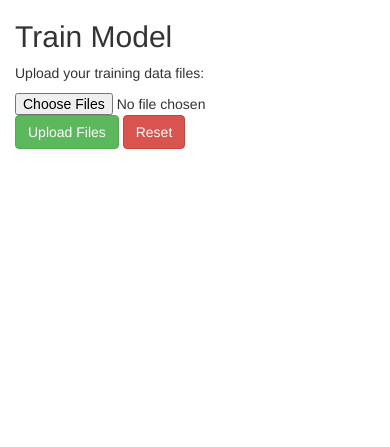
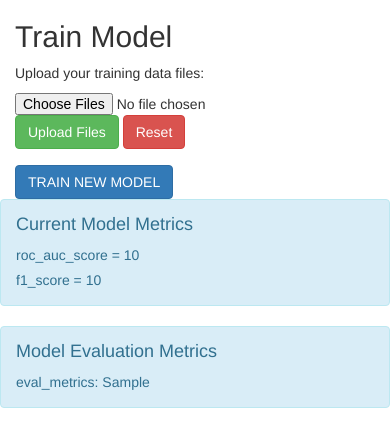
Before and after one commit to ayhanoruc/predictive-wafer-maintenance, a Flask app: template templates/training.html in a window 390 px wide. Shown: the top 447 px of the page. Run offline with Flask 3, Linux system fonts and the light colour scheme; the template is opened without the code that fills it: most values are stand-ins (such as "Sample title", 1, 10 or a date in 2020); some libraries are stand-ins or nearby versions.

Commit message:
flask app frontend/backend functionality completed

```diff
--- a/app.py
+++ b/app.py
@@ -1,13 +1,15 @@
-from flask import Flask, render_template, url_for, request
+from flask import Flask, render_template, url_for, request, jsonify
 from flask_bootstrap import Bootstrap
 import os,sys
 import datetime
 from config import PROJECT_ROOT
+from src.pipeline.prediction_pipeline import PredictionPipeline
+from src.pipeline.training_pipeline import TrainingPipeline
 
 
 app = Flask(__name__)
 Bootstrap(app)
-app.config['UPLOAD_FOLDER'] = 'uploads_dir'
+#app.config['UPLOAD_FOLDER'] = 'prediction_dataset_dir'
 app.config['STATIC_FOLDER'] = 'static'
 
 @app.route('/', methods=['GET','POST'])
@@ -19,50 +21,130 @@ def index():
 @app.route('/training', methods=['GET', 'POST'])
 def training():
     upload_status = None  # Initialize upload status
+    roc_auc_score = None
+    f1_score = None
+    eval_metrics = None
+    if request.method == 'POST':
+        uploades_dir = os.path.join(PROJECT_ROOT, 'uploaded_feature_store')
+        os.makedirs(uploades_dir, exist_ok=True)
+        uploaded_files = request.files.getlist('files[]')
 
-    if request.method == 'POST':
-        uploades_dir = os.path.join(PROJECT_ROOT, "uploads_dir")
-        os.makedirs(uploades_dir, exist_ok=True)
-        if 'files[]' not in request.files:
+        if len(uploaded_files)<=1:
             upload_status = "No files were uploaded."
         else:
-            uploaded_files = request.files.getlist('files[]')
+
             for file in uploaded_files:
                 file_path = os.path.join(uploades_dir, file.filename)
                 file.save(file_path)
             upload_status = "Files uploaded successfully!"
 
-    return render_template('training.html', upload_status=upload_status)
+    return render_template('training.html', upload_status=upload_status, roc_auc_score = roc_auc_score, f1_score = f1_score, eval_metrics = eval_metrics)
+
 
 
 
 @app.route('/prediction', methods=['GET', 'POST'])
 def prediction():
 
-    prediction_status = None  # Initialize upload status
+    upload_status = None  # Initialize upload status
+    prediction_results = None
 
     if request.method == 'POST':
-        uploades_dir = os.path.join(PROJECT_ROOT, "uploads_dir")
+        uploades_dir = os.path.join(PROJECT_ROOT, 'prediction_dataset_dir')
         os.makedirs(uploades_dir, exist_ok=True)
 
-        if 'files[]' not in request.files:
-            prediction_status = "No files were uploaded."
+        uploaded_files = request.files.getlist('files[]')
 
+        if len(uploaded_files)<=1:
+            upload_status = "No files were uploaded."
         else:
-
-            uploaded_files = request.files.getlist('files[]')
-
             for file in uploaded_files:
                 file_path = os.path.join(uploades_dir, file.filename)
                 file.save(file_path)
+            upload_status = "Prediction files uploaded successfully!"
+            #return render_template('prediction.html', upload_status=upload_status, prediction_results= prediction_results)
 
-            prediction_status = "Prediction successful!"
+        """i will start model prediction pipeline that is called from another module(which is ready to use)
+           the prediction pipeline will return predictions, then i need to update the right side predictions box after getting
+           predictions.
+        """
 
 
-    return render_template('prediction.html', prediction_status=prediction_status)
+    return render_template('prediction.html', upload_status=upload_status, prediction_results= prediction_results)
+
+
+
+def get_prediction_results():
+
+    #y_pred,best_model_metrics = PredictionPipeline().start_prediction_pipeline()
+    print("prediction started")
+    prediction_result = PredictionPipeline().start_prediction_pipeline()[0].tolist()
+    #print(prediction_result)
+
+    return prediction_result
+
+
+@app.route('/get_predictions', methods=['POST'])
+def get_predictions():
+
+    prediction_result = get_prediction_results()
+    #print(prediction_result)
+
+    response ={
+
+        'prediction_result': prediction_result
+
+        }
+
+
+    return jsonify(response)
+
+
+def train_model():
+    print("model training started")
+    training_pipeline = TrainingPipeline()
+    model_eval_dict = training_pipeline.run_training_pipeline(is_manual_ingestion=True)
+
+    return model_eval_dict
+
+@app.route('/manual_training', methods=['POST'])
+def manual_training():
+
+    model_eval_dict = train_model()
+    """
+    here implement the logic for:
+    if model_eval_dict==False:
+        some popup message should come up
+    """
+
+    print("model trained succesfully")
+    """response ={
+
+        #'prediction_result': model_eval_dict
+
+        "is_model_accepted": True,
+        #"improved_cost_score": self.improved_cost_score,
+        "improved_roc_auc_score": 0.2,
+        "improved_f1_score" : 0.1,
+        "best_model_path" : "example/path",
+        "trained_model_file_path" : "example/path",
+        "trained_model_metrics_artifact" : {'artifact':'values'},
+        "best_model_metrics_artifact" : {'artifact':'values'}
+
+
+        }"""
+
+    response = {
+        'prediction_result': model_eval_dict
+    }
+
+
+    return jsonify(response)
+
 
 
 
 
 if __name__ == '__main__':
+    #print(get_prediction_results())
     app.run(debug=True)
--- a/src/constants/training_pipeline.py
+++ b/src/constants/training_pipeline.py
@@ -23,6 +23,7 @@ DATA_INGESTION_DIR = "data_ingestion"
 DATA_INGESTION_FEATURE_STORE_DIR = "feature_store"
 DATA_INGESTION_INGESTED_DIR = "ingested"
 DATA_INGESTION_SPLIT_RATIO = 0.25
+DATA_INGESTION_UPLOADED_FEATURE_STORE = os.path.join(PROJECT_ROOT,'uploaded_feature_store')
 
 
 # constants related to DataValidation component
@@ -33,6 +34,7 @@ DATA_VALIDATION_VALID_DIR = "valid"
 DATA_VALIDATION_INVALID_DIR = "invalid"
 MONGO_VALID_COLLECTION_NAME = "wafer-valid-training-collection"
 MONGO_INVALID_COLLECTION_NAME = "wafer-invalid-training_collection"
+PREDICTION_DATASET_DIR = "prediction_dataset_dir"
 
 # constants related to DataTransformation component
 
--- a/src/entity/config_entity.py
+++ b/src/entity/config_entity.py
@@ -39,7 +39,7 @@ class DataValidationConfig:
         self.mongo_valid_collection_name = training_pipeline.MONGO_VALID_COLLECTION_NAME
         self.mongo_invalid_collection_name = training_pipeline.MONGO_INVALID_COLLECTION_NAME
 
-        self.prediction_data_dir = os.path.join(PROJECT_ROOT,"prediction_dataset")
+        self.prediction_data_dir = os.path.join(PROJECT_ROOT,training_pipeline.PREDICTION_DATASET_DIR)
 
 
 
--- a/templates/training.html
+++ b/templates/training.html
@@ -1,5 +1,11 @@
+<script src="https://code.jquery.com/jquery-3.6.0.min.js"></script>
+<script src="https://maxcdn.bootstrapcdn.com/bootstrap/4.5.2/js/bootstrap.min.js"></script>
+
 {% extends "bootstrap/base.html" %}
 {% block content %}
+<div class="row">
+
+    <div class="col-md-6">
         <div class="container">
             <h2 class="mt-4">Train Model</h2>
             <p>Upload your training data files:</p>
@@ -11,7 +17,7 @@
 
             {% if upload_status is defined %}
             <div class="row">
-        <div class="col-md-3"> <!-- Add col-md-6 class -->
+                <div class="col-md-3">
                     {% if upload_status == "Files uploaded successfully!" %}
                     <div class="alert alert-success mt-3" role="alert" id="success-alert">
                         {{ upload_status }}
@@ -25,11 +31,67 @@
             </div>
             {% endif %}
 
+            <!-- Button to trigger manual training -->
+            <button type="button" class="btn btn-primary mt-3" id="train-new-model-button">TRAIN NEW MODEL</button>
+        </div>
+    </div>
+
+
+    <div class="col-md-6">
+        <!-- Right-half container for model metrics -->
+        <div class="mt-4">
+            <!-- Information box 1: Current model metrics -->
+            <div class="alert alert-info" role="alert">
+                <h4 class="alert-heading">Current Model Metrics</h4>
+                <p id="roc-auc-container">roc_auc_score = {{roc_auc_score}}</p>
+                <p id="f1-score-container">f1_score = {{f1_score}}</p>
+            </div>
+            <!-- Information box 2: Model evaluation metrics -->
+            <div class="alert alert-info mt-3" role="alert">
+                <h4 class="alert-heading">Model Evaluation Metrics</h4>
+                <p id="eval-metrics-container">eval_metrics: {{eval_metrics}}</p>
+                <!-- Add your model evaluation metrics here -->
+            </div>
+        </div>
+    </div>
+</div>
+
+<!-- JavaScript to trigger manual training -->
 <script>
     // Automatically hide success and error alerts after 5 seconds
     setTimeout(function() {
         document.getElementById('success-alert').style.display = 'none';
         document.getElementById('error-alert').style.display = 'none';
     }, 5000); // 5000 milliseconds (5 seconds)
+
+    // Function to initiate manual training after clicking the "TRAIN NEW MODEL" button
+    $('#train-new-model-button').click(function() {
+        $.ajax({
+            type: 'POST',
+            url: '/manual_training',
+            success: function(data) {
+                if (data.prediction_result !== false) {
+                    // Update the content of the model metrics containers
+                    var rocAucContainer = $('#roc-auc-container');
+                    var f1ScoreContainer = $('#f1-score-container');
+                    var evalMetricsContainer = $('#eval-metrics-container');
+                    rocAucContainer.empty();
+                    f1ScoreContainer.empty();
+                    evalMetricsContainer.empty();
+                    rocAucContainer.append('<p>roc_auc_score = ' + data.prediction_result.improved_roc_auc_score + '</p>');
+                    f1ScoreContainer.append('<p>f1_score = ' + data.prediction_result.improved_f1_score + '</p>');
+                    // Convert the dictionary to a string for display
+                    evalMetricsContainer.append('<pre>' + JSON.stringify(data.prediction_result.trained_model_metrics_artifact, null, 2) + '</pre>');
+                } else {
+                    // Display a popup message if model evaluation failed
+                    alert('Model evaluation failed. Please check your data or configuration.');
+                }
+            },
+            error: function() {
+                // Display a popup message for any error that occurs
+                alert('An error occurred during manual training.');
+            }
+        });
+    });
 </script>
 {% endblock %}
```
Also changed, not shown: src/entity/artifact_entity.py (+20 -0 lines), src/pipeline/training_pipeline.py (+26 -5 lines), templates/prediction.html (+53 -5 lines), 2 other files. Lines whose indentation alone changed are shown as unchanged.
